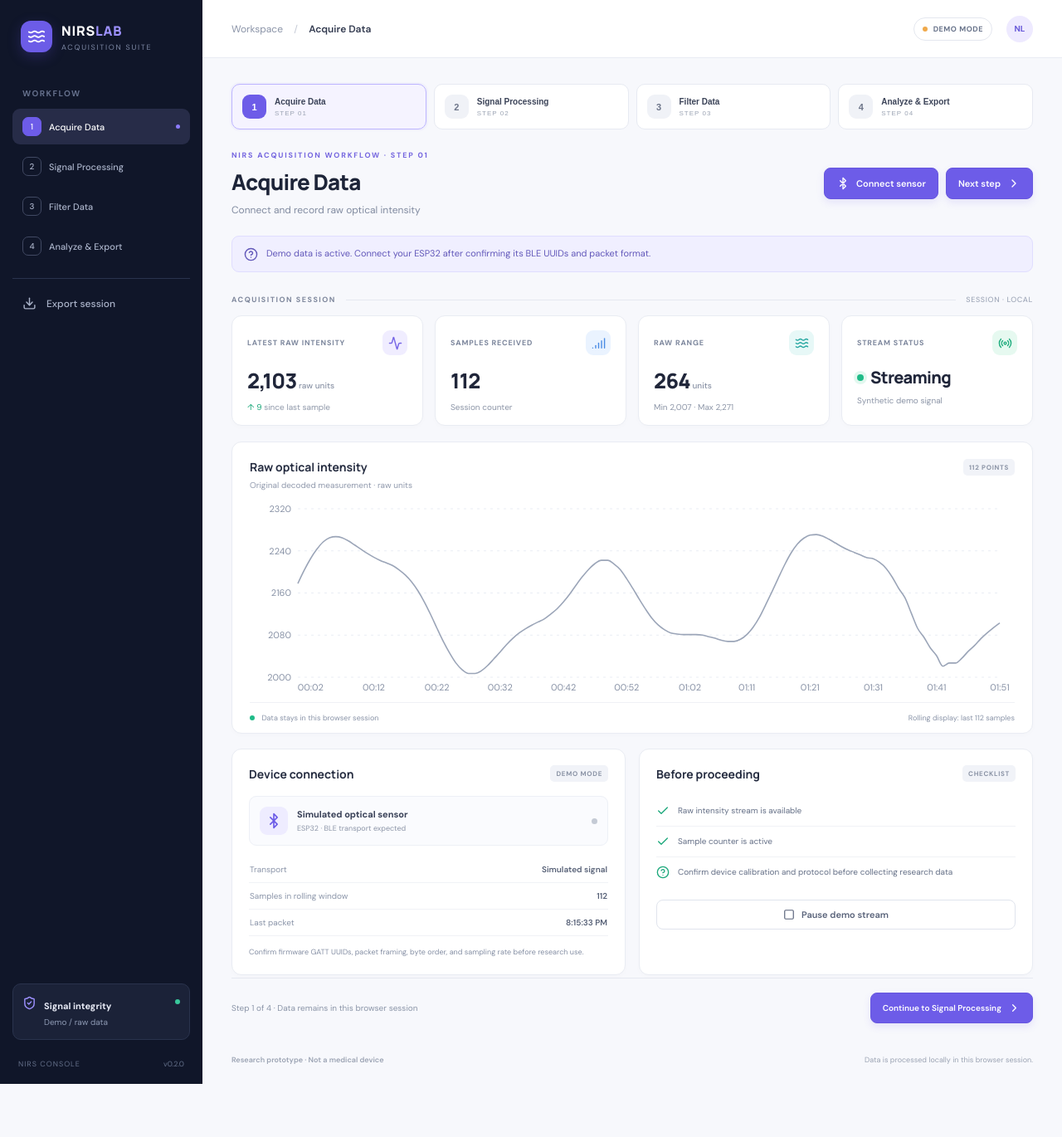
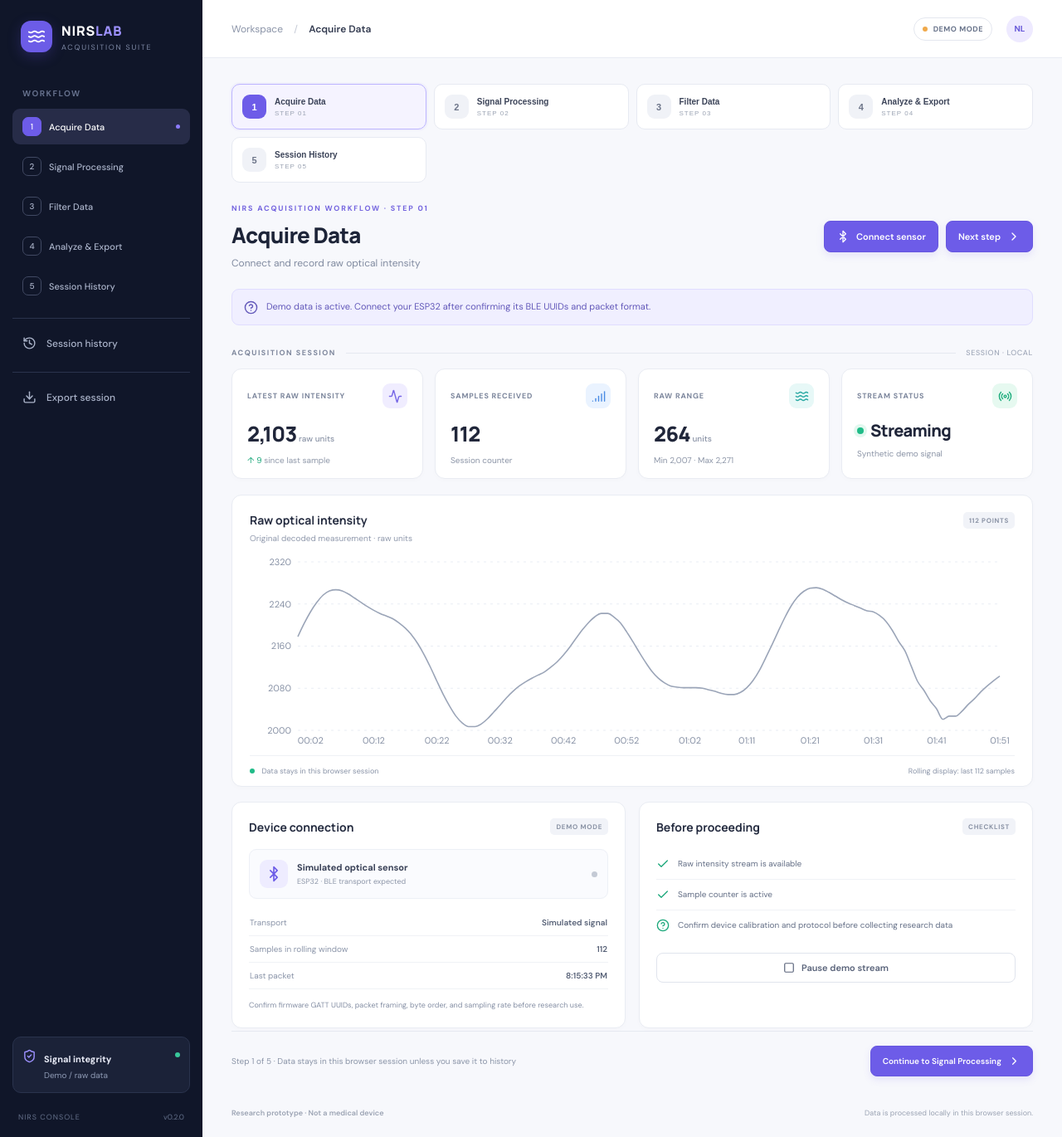
Before and after one commit to hathilal/nirs-acquisition-console, a React (Vite) app in the folder apps/web/: page / in a window 1280 px wide. Shown: the whole page at 83% size. Before the commit the page ends 1306 px from the top, so only its background shows below. Built offline with nearby package versions, Linux system fonts and the light colour scheme.

Commit message:
Add persistent local NIRS session history and full-session export

```diff
--- a/apps/web/src/App.tsx
+++ b/apps/web/src/App.tsx
@@ -1,8 +1,20 @@
 import { useCallback, useEffect, useMemo, useRef, useState } from "react";
-import { Activity, Bluetooth, CircleHelp, Download, Radio, ShieldCheck, Signal, Square, Waves, ChevronLeft, ChevronRight, SlidersHorizontal, Check } from "lucide-react";
+import { Activity, Bluetooth, CircleHelp, Download, Radio, ShieldCheck, Signal, Square, Waves, ChevronLeft, ChevronRight, SlidersHorizontal, Check, History as HistoryIcon, Clock3, FolderOpen, Trash2, Save } from "lucide-react";
 import { CartesianGrid, Line, LineChart, ResponsiveContainer, Tooltip, XAxis, YAxis } from "recharts";
 
 type Sample = { t: number; elapsed: string; intensity: number };
+type SavedSession = {
+  id: string;
+  name: string;
+  savedAt: string;
+  deviceName: string;
+  mode: "demo" | "ble";
+  sampleCount: number;
+  samples: Sample[];
+  processingMode: "baseline" | "normalize";
+  filterType: "moving-average" | "high-pass";
+  filterWindow: number;
+};
 type BleCharacteristic = EventTarget & {
   value?: DataView;
   startNotifications: () => Promise<BleCharacteristic>;
@@ -43,6 +55,21 @@ export default function App() {
       intensity: Math.round(2140 + Math.sin(i / 6) * 95 + Math.sin(i / 2.4) * 22 + Math.cos(i / 13) * 38),
     })),
   );
+  const [sessionSamples, setSessionSamples] = useState<Sample[]>(() =>
+    Array.from({ length: 90 }, (_, i) => ({
+      t: i,
+      elapsed: formatElapsed(i),
+      intensity: Math.round(2140 + Math.sin(i / 6) * 95 + Math.sin(i / 2.4) * 22 + Math.cos(i / 13) * 38),
+    })),
+  );
+  const [savedSessions, setSavedSessions] = useState<SavedSession[]>(() => {
+    try {
+      const stored = window.localStorage.getItem("nirs-acquisition-sessions");
+      return stored ? (JSON.parse(stored) as SavedSession[]) : [];
+    } catch {
+      return [];
+    }
+  });
   const [mode, setMode] = useState<"demo" | "ble">("demo");
   const [isRunning, setIsRunning] = useState(true);
   const [deviceName, setDeviceName] = useState("Simulated optical sensor");
@@ -62,7 +89,9 @@ export default function App() {
     const timer = window.setInterval(() => {
       const n = counterRef.current++;
       const value = Math.round(2140 + Math.sin(n / 6) * 95 + Math.sin(n / 2.4) * 22 + Math.cos(n / 13) * 38 + (Math.random() - 0.5) * 12);
-      setSamples((prev) => [...prev, { t: n, elapsed: formatElapsed(n), intensity: value }].slice(-WINDOW_SIZE));
+      const sample = { t: n, elapsed: formatElapsed(n), intensity: value };
+      setSamples((prev) => [...prev, sample].slice(-WINDOW_SIZE));
+      setSessionSamples((prev) => [...prev, sample]);
       setSampleCount((count) => count + 1);
       setLastPacket(new Date().toLocaleTimeString());
     }, 250);
@@ -75,15 +104,15 @@ export default function App() {
   const min = useMemo(() => samples.length ? Math.min(...samples.map((s) => s.intensity)) : 0, [samples]);
   const max = useMemo(() => samples.length ? Math.max(...samples.map((s) => s.intensity)) : 0, [samples]);
   const processingStats = useMemo(() => {
-    const values = samples.map((sample) => sample.intensity);
+    const values = sessionSamples.map((sample) => sample.intensity);
     const mean = values.reduce((sum, value) => sum + value, 0) / Math.max(values.length, 1);
     const variance = values.reduce((sum, value) => sum + (value - mean) ** 2, 0) / Math.max(values.length, 1);
     const sd = Math.sqrt(variance) || 1;
     const baseline = values[0] ?? 0;
     return { mean, sd, baseline };
-  }, [samples]);
+  }, [sessionSamples]);
   const workflowData = useMemo(() => {
-    const processed = samples.map((sample) => ({
+    const processed = sessionSamples.map((sample) => ({
       ...sample,
       processed: processingMode === "baseline"
         ? sample.intensity - processingStats.baseline
@@ -98,7 +127,7 @@ export default function App() {
         filtered: filterType === "moving-average" ? average : sample.processed - average,
       };
     });
-  }, [samples, processingMode, processingStats, filterType, filterWindow]);
+  }, [sessionSamples, processingMode, processingStats, filterType, filterWindow]);
 
   const connectBle = useCallback(async () => {
     const bluetooth = (navigator as BluetoothNavigator).bluetooth;
@@ -128,7 +157,9 @@ export default function App() {
           return;
         }
         const n = counterRef.current++;
-        setSamples((prev) => [...prev, { t: n, elapsed: formatElapsed(n), intensity }].slice(-WINDOW_SIZE));
+        const sample = { t: n, elapsed: formatElapsed(n), intensity };
+        setSamples((prev) => [...prev, sample].slice(-WINDOW_SIZE));
+        setSessionSamples((prev) => [...prev, sample]);
         setSampleCount((count) => count + 1);
         setLastPacket(new Date().toLocaleTimeString());
       };
@@ -163,11 +194,65 @@ export default function App() {
     URL.revokeObjectURL(url);
   };
 
+  const saveSession = () => {
+    if (!sessionSamples.length) {
+      setNotice("There are no samples to save yet.");
+      return;
+    }
+    const savedAt = new Date().toISOString();
+    const session: SavedSession = {
+      id: `${Date.now()}-${Math.random().toString(36).slice(2, 8)}`,
+      name: `NIRS session · ${new Date(savedAt).toLocaleString()}`,
+      savedAt,
+      deviceName,
+      mode,
+      sampleCount: sessionSamples.length,
+      samples: sessionSamples,
+      processingMode,
+      filterType,
+      filterWindow,
+    };
+    const next = [session, ...savedSessions].slice(0, 50);
+    try {
+      window.localStorage.setItem("nirs-acquisition-sessions", JSON.stringify(next));
+      setSavedSessions(next);
+      setNotice("Session saved in this browser. It will be available in Session History on this device and browser.");
+    } catch {
+      setNotice("Could not save this session in browser storage. Try exporting the CSV to keep a separate copy.");
+    }
+  };
+
+  const loadSession = (session: SavedSession) => {
+    setSessionSamples(session.samples);
+    setSamples(session.samples.slice(-WINDOW_SIZE));
+    setSampleCount(session.sampleCount);
+    counterRef.current = (session.samples[session.samples.length - 1]?.t ?? session.samples.length - 1) + 1;
+    setProcessingMode(session.processingMode);
+    setFilterType(session.filterType);
+    setFilterWindow(session.filterWindow);
+    setDeviceName(session.deviceName);
+    setMode("demo");
+    setIsRunning(false);
+    setActiveStep(0);
+    setNotice(`Loaded saved session with ${session.samples.length.toLocaleString()} samples. The live demo stream is paused so you can inspect the recorded data.`);
+  };
+
+  const deleteSession = (id: string) => {
+    const next = savedSessions.filter((session) => session.id !== id);
+    try {
+      window.localStorage.setItem("nirs-acquisition-sessions", JSON.stringify(next));
+      setSavedSessions(next);
+    } catch {
+      setNotice("Could not update browser storage. Please try again.");
+    }
+  };
+
   const steps = [
     { title: "Acquire Data", subtitle: "Connect and record raw optical intensity" },
     { title: "Signal Processing", subtitle: "Inspect and prepare the acquired signal" },
     { title: "Filter Data", subtitle: "Reduce noise and compare signal traces" },
     { title: "Analyze & Export", subtitle: "Review results and download your dataset" },
+    { title: "Session History", subtitle: "Browse and restore previous sampling sessions" },
   ];
 
   const chart = (series: "raw" | "processed" | "filtered" | "compare") => {
@@ -191,7 +276,7 @@ export default function App() {
             <span className="step-number">{activeStep > index ? <Check size={14} /> : index + 1}</span><span className="nav-text">{step.title}</span>{activeStep === index && <span className="nav-dot" />}
           </button>
         ))}
-        <button className="nav-item export-nav" onClick={exportCsv}><Download size={17} /> Export session</button>
+        <button className="nav-item export-nav" onClick={() => setActiveStep(4)}><HistoryIcon size={17} /> Session history</button><button className="nav-item export-nav" onClick={exportCsv}><Download size={17} /> Export session</button>
         <div className="side-bottom"><div className="protocol-card"><ShieldCheck size={17} /><div><strong>Signal integrity</strong><p>{mode === "ble" ? "BLE raw data" : "Demo / raw data"}</p></div><span className="tiny-status" /></div><div className="sidebar-foot">NIRS CONSOLE <span>v0.2.0</span></div></div>
       </aside>
 
@@ -202,11 +287,11 @@ export default function App() {
             {steps.map((step, index) => <button key={step.title} className={`progress-step ${activeStep === index ? "current" : ""} ${activeStep > index ? "complete" : ""}`} onClick={() => setActiveStep(index)}><span className="progress-number">{activeStep > index ? <Check size={14} /> : index + 1}</span><span className="progress-copy"><strong>{step.title}</strong><small>STEP 0{index + 1}</small></span></button>)}
           </div>
 
-          <div className="page-heading"><div><div className="eyebrow">NIRS ACQUISITION WORKFLOW · STEP 0{activeStep + 1}</div><h1>{steps[activeStep].title}</h1><p>{steps[activeStep].subtitle}</p></div><div className="heading-actions">{activeStep > 0 && <button className="button secondary" onClick={() => setActiveStep((step) => Math.max(0, step - 1))}><ChevronLeft size={16} /> Back</button>}{activeStep === 0 && (mode === "ble" ? <button className="button danger" onClick={disconnect}><Square size={14} /> Disconnect</button> : <button className="button primary" onClick={connectBle}><Bluetooth size={16} /> Connect sensor</button>)}{activeStep === 3 && <button className="button secondary" onClick={exportCsv}><Download size={16} /> Export CSV</button>}{activeStep < 3 && <button className="button primary" onClick={() => setActiveStep((step) => Math.min(3, step + 1))}>Next step <ChevronRight size={16} /></button>}</div></div>
+          <div className="page-heading"><div><div className="eyebrow">NIRS ACQUISITION WORKFLOW · STEP 0{activeStep + 1}</div><h1>{steps[activeStep].title}</h1><p>{steps[activeStep].subtitle}</p></div><div className="heading-actions">{activeStep > 0 && <button className="button secondary" onClick={() => setActiveStep((step) => Math.max(0, step - 1))}><ChevronLeft size={16} /> Back</button>}{activeStep === 0 && (mode === "ble" ? <button className="button danger" onClick={disconnect}><Square size={14} /> Disconnect</button> : <button className="button primary" onClick={connectBle}><Bluetooth size={16} /> Connect sensor</button>)}{activeStep === 3 && <><button className="button secondary" onClick={saveSession}><Save size={16} /> Save session</button><button className="button secondary" onClick={exportCsv}><Download size={16} /> Export CSV</button></>}{activeStep < 4 && <button className="button primary" onClick={() => setActiveStep((step) => Math.min(4, step + 1))}>Next step <ChevronRight size={16} /></button>}</div></div>
 
-          <div className="notice"><CircleHelp size={17} /><span>{activeStep === 0 ? notice : activeStep === 1 ? "Processing is applied to the samples currently held in the rolling session window. Choose baseline correction or z-score normalization to prepare the signal." : activeStep === 2 ? "Choose a simple smoothing or high-pass residual filter. The window is measured in samples; set a suitable sampling rate before interpreting it in seconds." : "Export includes raw, processed, and filtered columns. These are optical intensity-derived values, not direct HbO₂/HbR estimates."}</span></div>
+          <div className="notice"><CircleHelp size={17} /><span>{activeStep === 0 ? notice : activeStep === 1 ? "Processing is applied to the samples currently held in the rolling session window. Choose baseline correction or z-score normalization to prepare the signal." : activeStep === 2 ? "Choose a simple smoothing or high-pass residual filter. The window is measured in samples; set a suitable sampling rate before interpreting it in seconds." : activeStep === 3 ? "Export includes the full current session with raw, processed, and filtered columns. Save a copy to Session History for later review in this browser." : "Saved sessions are stored locally in this browser, not uploaded to a server. Export important data to CSV for backup."}</span></div>
 
-          <div className="section-title"><span>{activeStep === 0 ? "ACQUISITION SESSION" : activeStep === 1 ? "PROCESSING SETTINGS" : activeStep === 2 ? "FILTER SETTINGS" : "ANALYSIS SUMMARY"}</span><div className="section-line" /><span className="session-id">SESSION · LOCAL</span></div>
+          <div className="section-title"><span>{activeStep === 0 ? "ACQUISITION SESSION" : activeStep === 1 ? "PROCESSING SETTINGS" : activeStep === 2 ? "FILTER SETTINGS" : activeStep === 3 ? "ANALYSIS SUMMARY" : "SAVED RECORDINGS"}</span><div className="section-line" /><span className="session-id">SESSION · LOCAL</span></div>
           <div className="metric-grid">
             <div className="metric-card"><div className="metric-label">LATEST RAW INTENSITY <span className="metric-icon purple"><Activity size={17} /></span></div><div className="metric-value">{latest.toLocaleString()}<small> raw units</small></div><div className={delta >= 0 ? "metric-foot positive" : "metric-foot negative"}>{delta >= 0 ? "↑" : "↓"} {Math.abs(delta).toFixed(0)} <span>since last sample</span></div></div>
             <div className="metric-card"><div className="metric-label">SAMPLES RECEIVED <span className="metric-icon blue"><Signal size={17} /></span></div><div className="metric-value">{sampleCount.toLocaleString()}</div><div className="metric-foot muted">Session counter</div></div>
@@ -237,12 +322,29 @@ export default function App() {
           {activeStep === 3 && <>
             {chart("filtered")}
             <div className="bottom-grid">
-              <div className="info-card"><div className="card-title-row"><h2>Analysis summary</h2><span className="tag good">READY</span></div><div className="detail-row"><span>Processing</span><b>{processingMode === "baseline" ? "Baseline correction" : "Z-score normalization"}</b></div><div className="detail-row"><span>Filter</span><b>{filterType === "moving-average" ? "Moving-average" : "High-pass residual"}</b></div><div className="detail-row"><span>Filter window</span><b>{filterWindow} samples</b></div><div className="detail-row"><span>Values in export</span><b>Raw + processed + filtered</b></div><div className="device-note">This export contains intensity-derived values. It does not contain calibrated HbO₂/HbR concentrations.</div><button className="button primary full-button" onClick={exportCsv}><Download size={16} /> Download analysis CSV</button></div>
+              <div className="info-card"><div className="card-title-row"><h2>Analysis summary</h2><span className="tag good">READY</span></div><div className="detail-row"><span>Processing</span><b>{processingMode === "baseline" ? "Baseline correction" : "Z-score normalization"}</b></div><div className="detail-row"><span>Filter</span><b>{filterType === "moving-average" ? "Moving-average" : "High-pass residual"}</b></div><div className="detail-row"><span>Filter window</span><b>{filterWindow} samples</b></div><div className="detail-row"><span>Values in export</span><b>Raw + processed + filtered</b></div><div className="device-note">This export contains intensity-derived values. It does not contain calibrated HbO₂/HbR concentrations.</div><button className="button primary full-button" onClick={exportCsv}><Download size={16} /> Download analysis CSV</button><button className="button secondary full-button" onClick={saveSession}><Save size={16} /> Save session to history</button></div>
               <div className="info-card"><div className="card-title-row"><h2>Quality checks</h2><span className="tag neutral">BASIC</span></div><div className="detail-row"><span>Samples in display window</span><b>{samples.length}</b></div><div className="detail-row"><span>Raw minimum</span><b>{min.toFixed(2)}</b></div><div className="detail-row"><span>Raw maximum</span><b>{max.toFixed(2)}</b></div><div className="detail-row"><span>Raw mean</span><b>{processingStats.mean.toFixed(2)}</b></div><div className="detail-row"><span>Raw standard deviation</span><b>{processingStats.sd.toFixed(2)}</b></div></div>
             </div>
           </>}
 
-          <div className="workflow-bottom"><span>Step {activeStep + 1} of 4 · Data remains in this browser session</span><div>{activeStep > 0 && <button className="button secondary" onClick={() => setActiveStep((step) => Math.max(0, step - 1))}><ChevronLeft size={15} /> Previous</button>}{activeStep < 3 ? <button className="button primary" onClick={() => setActiveStep((step) => Math.min(3, step + 1))}>Continue to {steps[activeStep + 1].title}<ChevronRight size={15} /></button> : <button className="button secondary" onClick={() => setActiveStep(0)}>Start new workflow</button>}</div></div>
+          {activeStep === 4 && <div className="history-workspace">
+            <div className="history-intro"><div className="history-intro-icon"><HistoryIcon size={22} /></div><div><h2>Your sampling library</h2><p>Saved recordings stay in this browser so you can revisit measurements, inspect signal processing settings, and export a copy.</p></div><div className="history-total"><strong>{savedSessions.length}</strong><span>SAVED SESSIONS</span></div></div>
+            <div className="history-toolbar"><div><strong>Previous recordings</strong><span>{savedSessions.length ? "Select a session to restore its signal and processing settings." : "No saved sessions yet. Open Analyze & Export and choose Save session."}</span></div><button className="button secondary" onClick={() => setActiveStep(3)}><Save size={15} /> Save current session</button></div>
+            {savedSessions.length === 0 ? <div className="history-empty"><div className="empty-icon"><FolderOpen size={26} /></div><h3>Your session history will appear here</h3><p>Run a demo or connect a sensor, then save a session from Analyze & Export. Saved data is kept on this device and browser only.</p><button className="button primary" onClick={() => setActiveStep(0)}>Go to acquisition <ChevronRight size={15} /></button></div> : <div className="history-list">{savedSessions.map((session) => {
+              const vals = session.samples.map((sample) => sample.intensity);
+              const mean = vals.reduce((sum, value) => sum + value, 0) / Math.max(vals.length, 1);
+              const low = vals.length ? Math.min(...vals) : 0;
+              const high = vals.length ? Math.max(...vals) : 0;
+              return <article className="history-card" key={session.id}>
+                <div className="history-card-top"><div className="history-card-icon"><Activity size={18} /></div><div className="history-card-title"><h3>{session.name}</h3><span><Clock3 size={12} /> {new Date(session.savedAt).toLocaleString()}</span></div><span className={session.mode === "ble" ? "tag good" : "tag neutral"}>{session.mode === "ble" ? "BLE CAPTURE" : "DEMO / LOADED"}</span></div>
+                <div className="history-metrics"><div><span>Samples saved</span><strong>{session.samples.length.toLocaleString()}</strong></div><div><span>Raw mean</span><strong>{mean.toFixed(2)}</strong></div><div><span>Raw range</span><strong>{low.toFixed(0)} – {high.toFixed(0)}</strong></div><div><span>Filter</span><strong>{session.filterType === "moving-average" ? "Moving average" : "High-pass residual"}</strong></div></div>
+                <div className="history-card-bottom"><span>{session.deviceName} · {session.processingMode === "baseline" ? "Baseline correction" : "Z-score normalization"} · {session.filterWindow}-sample window</span><div><button className="button secondary" onClick={() => { loadSession(session); setActiveStep(3); }}><FolderOpen size={14} /> Load session</button><button className="button danger" onClick={() => deleteSession(session.id)}><Trash2 size={14} /> Delete</button></div></div>
+              </article>;
+            })}</div>}
+            <div className="history-privacy"><ShieldCheck size={16} /><span>Privacy note: saved recordings remain in this browser's local storage. They are not synced to your Netlify site or other devices. Export CSV files for backup; avoid storing identifiable participant data on shared computers.</span></div>
+          </div>}
+
+          <div className="workflow-bottom"><span>Step {activeStep + 1} of 5 · Data stays in this browser session unless you save it to history</span><div>{activeStep > 0 && <button className="button secondary" onClick={() => setActiveStep((step) => Math.max(0, step - 1))}><ChevronLeft size={15} /> Previous</button>}{activeStep < 4 ? <button className="button primary" onClick={() => setActiveStep((step) => Math.min(4, step + 1))}>Continue to {steps[activeStep + 1].title}<ChevronRight size={15} /></button> : <button className="button secondary" onClick={() => setActiveStep(0)}>Back to acquisition</button>}</div></div>
           <footer className="page-footer"><span>Research prototype · Not a medical device</span><span>Data is processed locally in this browser session.</span></footer>
         </div>
       </section>
```
